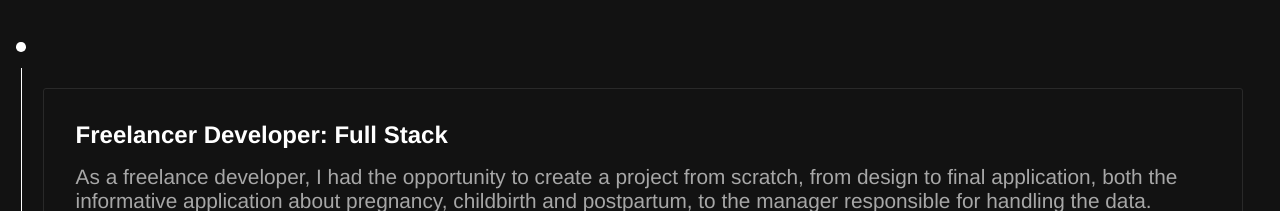
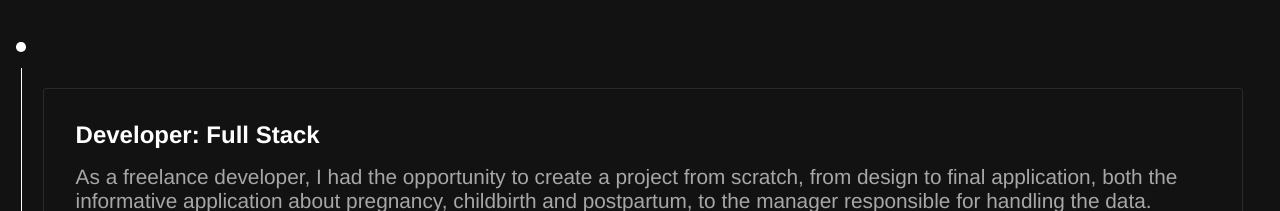
Before and after one commit to Luiz-Santos2/portfolio, a Next.js app: page / in a window 1280 px wide. Shown: the part 2460-2671 px from the top of the page. Built offline with nearby package versions, Linux system fonts and the light colour scheme.

Commit message:
Update portfolio

```diff
--- a/src/app/(home)/page.tsx
+++ b/src/app/(home)/page.tsx
@@ -69,7 +69,7 @@ export default function Home() {
               <div className={styles.separator} />
               <div className={styles.experienceContent}>
                 <div className={styles.experienceItem}>
-                  <h1>Freelancer Developer: Full Stack</h1>
+                  <h1>Developer: Full Stack</h1>
                   <p>As a freelance developer, I had the opportunity to create a project from scratch, from design to final application, both the informative application about pregnancy, childbirth and postpartum, to the manager responsible for handling the data.</p>
                 </div>
                 <p className={styles.experienceDate}>2024-2024</p>
```
